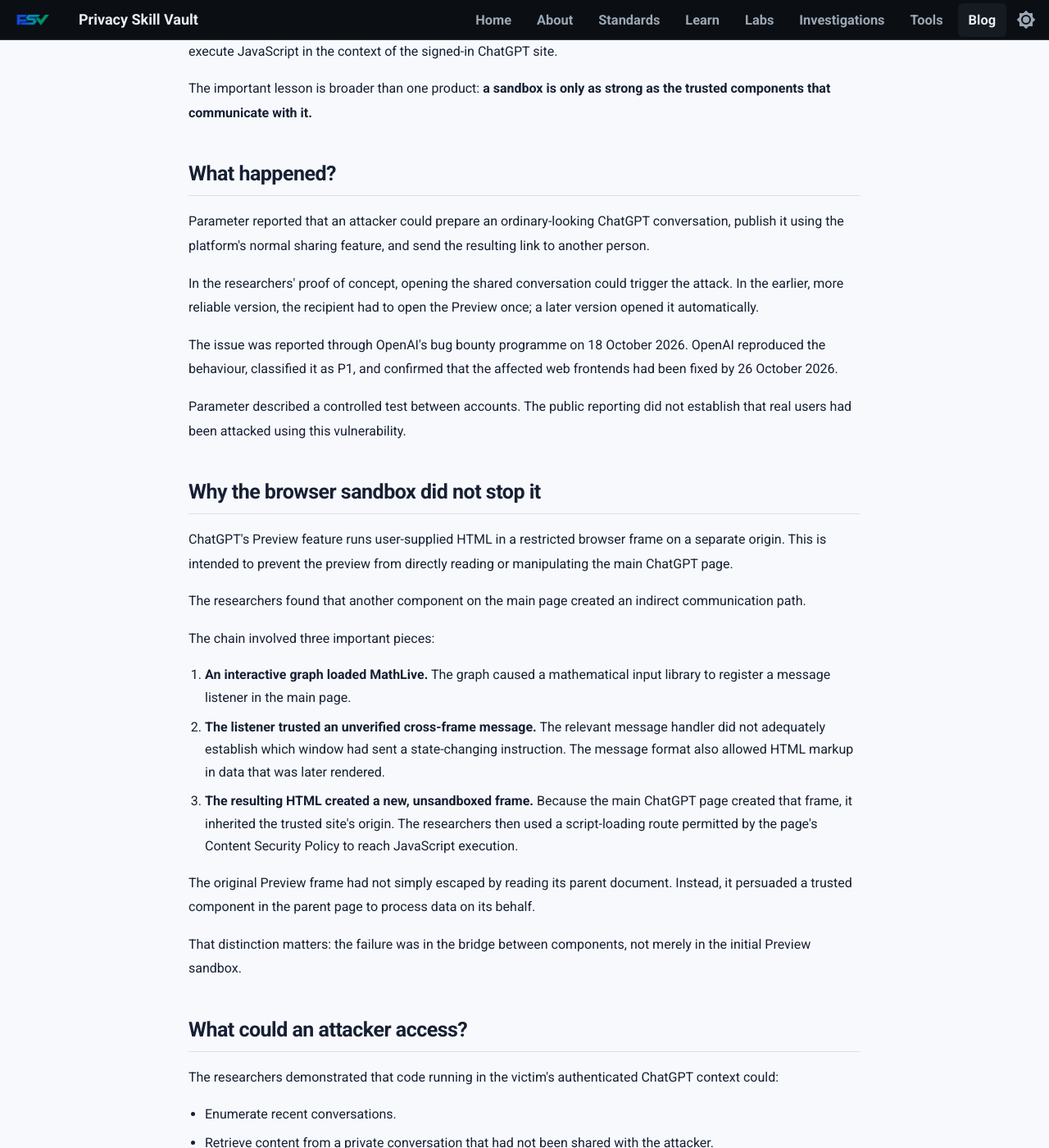
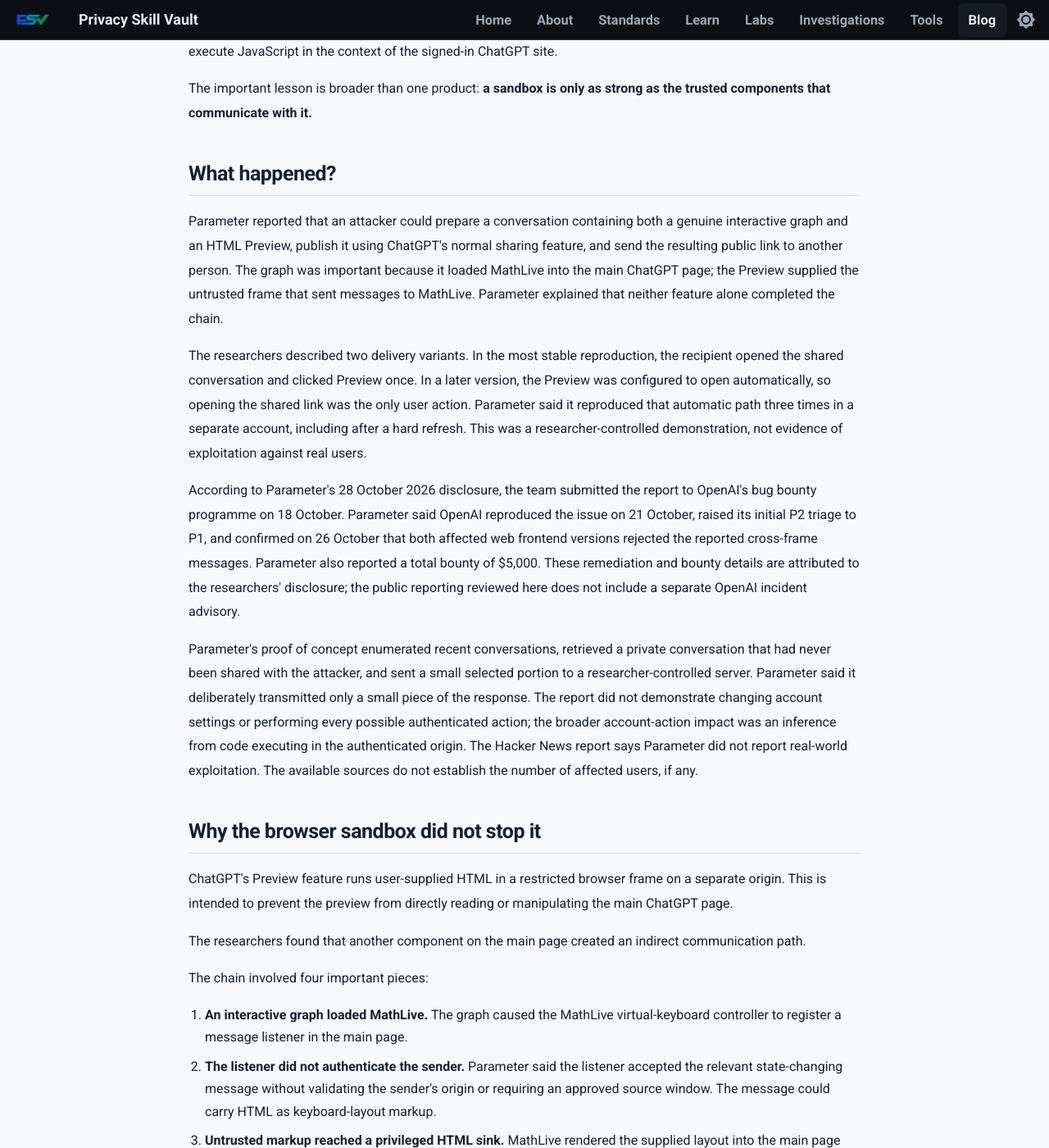
Before and after one commit to PrivacySkillVault/privacyskillvault.github.io, an MkDocs documentation site: the page built from docs/blog/vulnerabilities/chatgpt-shared-link-cross-frame-vulnerability/index.md, in a window 1280 px wide and 1400 px high, scrolled down 477 px. Shown: the whole window at 82% size. Built offline with MkDocs 1.6.1 and Material for MkDocs 9.7.7, drawn with Linux system fonts in a browser that asks for light colours; some of the changed text lies outside the part shown.

Commit message:
Strengthen technical fact-check and attribution

```diff
--- a/docs/blog/vulnerabilities/chatgpt-shared-link-cross-frame-vulnerability/index.md
+++ b/docs/blog/vulnerabilities/chatgpt-shared-link-cross-frame-vulnerability/index.md
@@ -12,13 +12,13 @@
 
 ## What happened?
 
-Parameter reported that an attacker could prepare an ordinary-looking ChatGPT conversation, publish it using the platform's normal sharing feature, and send the resulting link to another person.
+Parameter reported that an attacker could prepare a conversation containing both a genuine interactive graph and an HTML Preview, publish it using ChatGPT's normal sharing feature, and send the resulting public link to another person. The graph was important because it loaded MathLive into the main ChatGPT page; the Preview supplied the untrusted frame that sent messages to MathLive. Parameter explained that neither feature alone completed the chain.
 
-In the researchers' proof of concept, opening the shared conversation could trigger the attack. In the earlier, more reliable version, the recipient had to open the Preview once; a later version opened it automatically.
+The researchers described two delivery variants. In the most stable reproduction, the recipient opened the shared conversation and clicked Preview once. In a later version, the Preview was configured to open automatically, so opening the shared link was the only user action. Parameter said it reproduced that automatic path three times in a separate account, including after a hard refresh. This was a researcher-controlled demonstration, not evidence of exploitation against real users.
 
-The issue was reported through OpenAI's bug bounty programme on 18 October 2026. OpenAI reproduced the behaviour, classified it as P1, and confirmed that the affected web frontends had been fixed by 26 October 2026.
+According to Parameter's 28 October 2026 disclosure, the team submitted the report to OpenAI's bug bounty programme on 18 October. Parameter said OpenAI reproduced the issue on 21 October, raised its initial P2 triage to P1, and confirmed on 26 October that both affected web frontend versions rejected the reported cross-frame messages. Parameter also reported a total bounty of $5,000. These remediation and bounty details are attributed to the researchers' disclosure; the public reporting reviewed here does not include a separate OpenAI incident advisory.
 
-Parameter described a controlled test between accounts. The public reporting did not establish that real users had been attacked using this vulnerability.
+Parameter's proof of concept enumerated recent conversations, retrieved a private conversation that had never been shared with the attacker, and sent a small selected portion to a researcher-controlled server. Parameter said it deliberately transmitted only a small piece of the response. The report did not demonstrate changing account settings or performing every possible authenticated action; the broader account-action impact was an inference from code executing in the authenticated origin. The Hacker News report says Parameter did not report real-world exploitation. The available sources do not establish the number of affected users, if any.
 
 ## Why the browser sandbox did not stop it
 
@@ -26,11 +26,12 @@
 
 The researchers found that another component on the main page created an indirect communication path.
 
-The chain involved three important pieces:
+The chain involved four important pieces:
 
-1. **An interactive graph loaded MathLive.** The graph caused a mathematical input library to register a message listener in the main page.
-2. **The listener trusted an unverified cross-frame message.** The relevant message handler did not adequately establish which window had sent a state-changing instruction. The message format also allowed HTML markup in data that was later rendered.
-3. **The resulting HTML created a new, unsandboxed frame.** Because the main ChatGPT page created that frame, it inherited the trusted site's origin. The researchers then used a script-loading route permitted by the page's Content Security Policy to reach JavaScript execution.
+1. **An interactive graph loaded MathLive.** The graph caused the MathLive virtual-keyboard controller to register a message listener in the main page.
+2. **The listener did not authenticate the sender.** Parameter said the listener accepted the relevant state-changing message without validating the sender's origin or requiring an approved source window. The message could carry HTML as keyboard-layout markup.
+3. **Untrusted markup reached a privileged HTML sink.** MathLive rendered the supplied layout into the main page using `innerHTML`. Parameter noted that the `createHTML` helper acted as an identity/Trusted Types wrapper, not a sanitizer.
+4. **An unsandboxed child frame crossed the boundary.** The injected markup created an iframe using `srcdoc` without a `sandbox` attribute. Since the main ChatGPT document created it, the new frame inherited the `chatgpt.com` origin. Inline script was blocked by CSP, but Parameter used a YouTube oEmbed JSONP response from a script source permitted by the tested policy as the final execution step. This was the last link in the chain, not the root cause.
 
 The original Preview frame had not simply escaped by reading its parent document. Instead, it persuaded a trusted component in the parent page to process data on its behalf.
 
@@ -117,7 +118,7 @@
 
 ## References
 
-- [Parameter — Do the Math: How We Took Over ChatGPT Accounts](https://www.parameter.ai/labs/we-found-a-gap-at-openai) — original researcher disclosure, technical analysis, and remediation timeline.
+- [Parameter — Do the Math: How We Took Over ChatGPT Accounts](https://www.parameter.ai/labs/we-found-a-gap-at-openai) — original researcher disclosure, technical analysis, proof-of-concept scope, and the researchers' remediation timeline.
 - [The Hacker News — A Shared ChatGPT Link Could Run Attacker Code in Your Session and Read Private Chats](https://thehackernews.com/2026/10/a-shared-chatgpt-link-could-run.html) — news report published 31 October 2026.
 - [MDN — Window.postMessage()](https://developer.mozilla.org/en-US/docs/Web/API/Window/postMessage) — browser guidance for cross-origin messaging.
 - [MDN — iframe sandbox](https://developer.mozilla.org/en-US/docs/Web/HTML/Element/iframe#sandbox) — browser frame restrictions.
```
